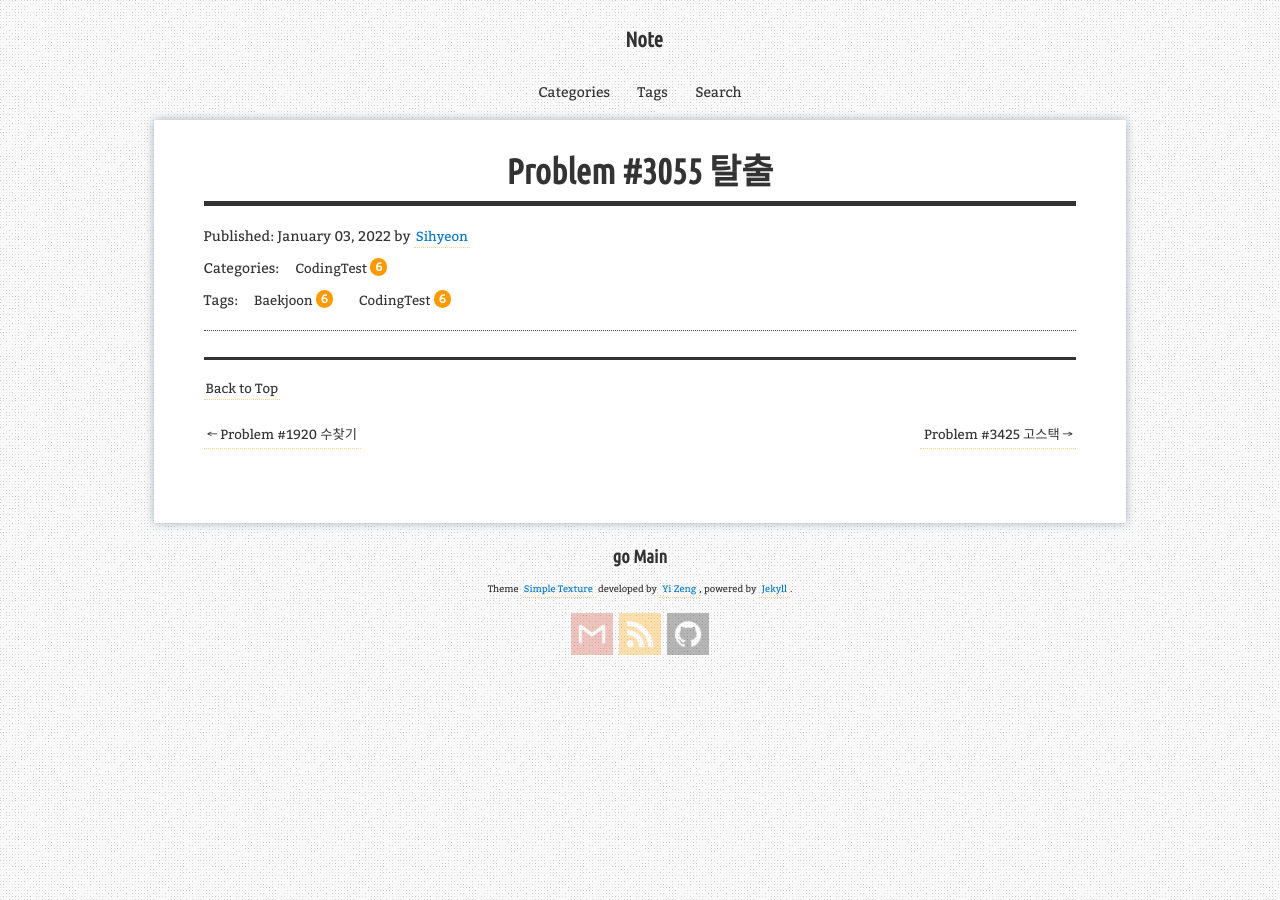
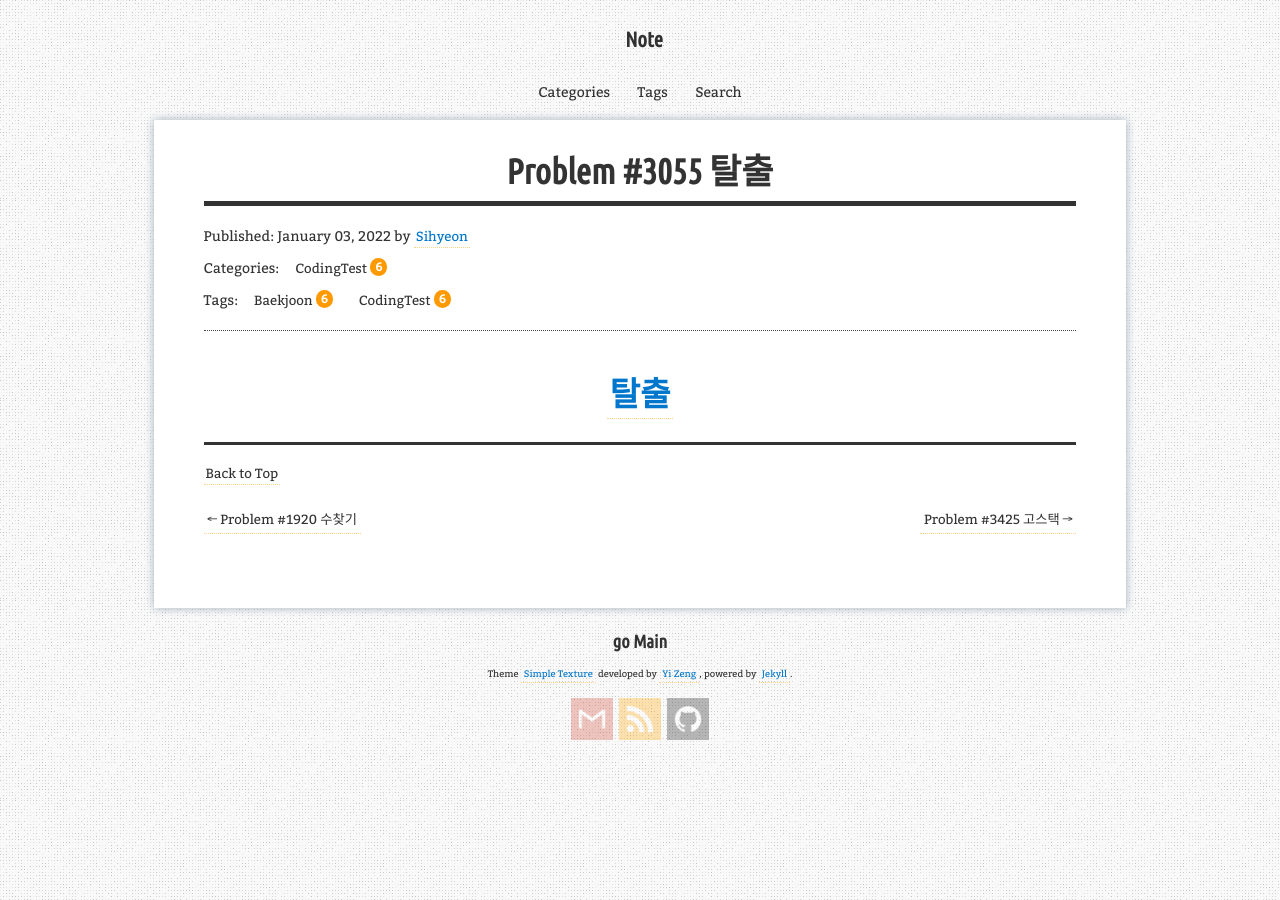
Before and after one commit to aristohyun/aristohyun.github.io, a Jekyll site: the page built from _posts/coding_test/2022-01-03-baekjoon3055.md, in a window 1280 px wide. Built offline with Jekyll 4.4.1, drawn with Linux system fonts in a browser that asks for light colours; comment, search, counter and statistics services are not loaded.

Commit message:
Update 2022-01-03-baekjoon3055.md

```diff
--- a/_posts/coding_test/2022-01-03-baekjoon3055.md
+++ b/_posts/coding_test/2022-01-03-baekjoon3055.md
@@ -9,4 +9,6 @@ redirect_from:
   - /2022/01/03
 ---
 
+# [탈출](https://www.acmicpc.net/problem/3055){:target="_ blank"}
+
 {% highlight c++ linenos=table %}  {% endhighlight %}
```
